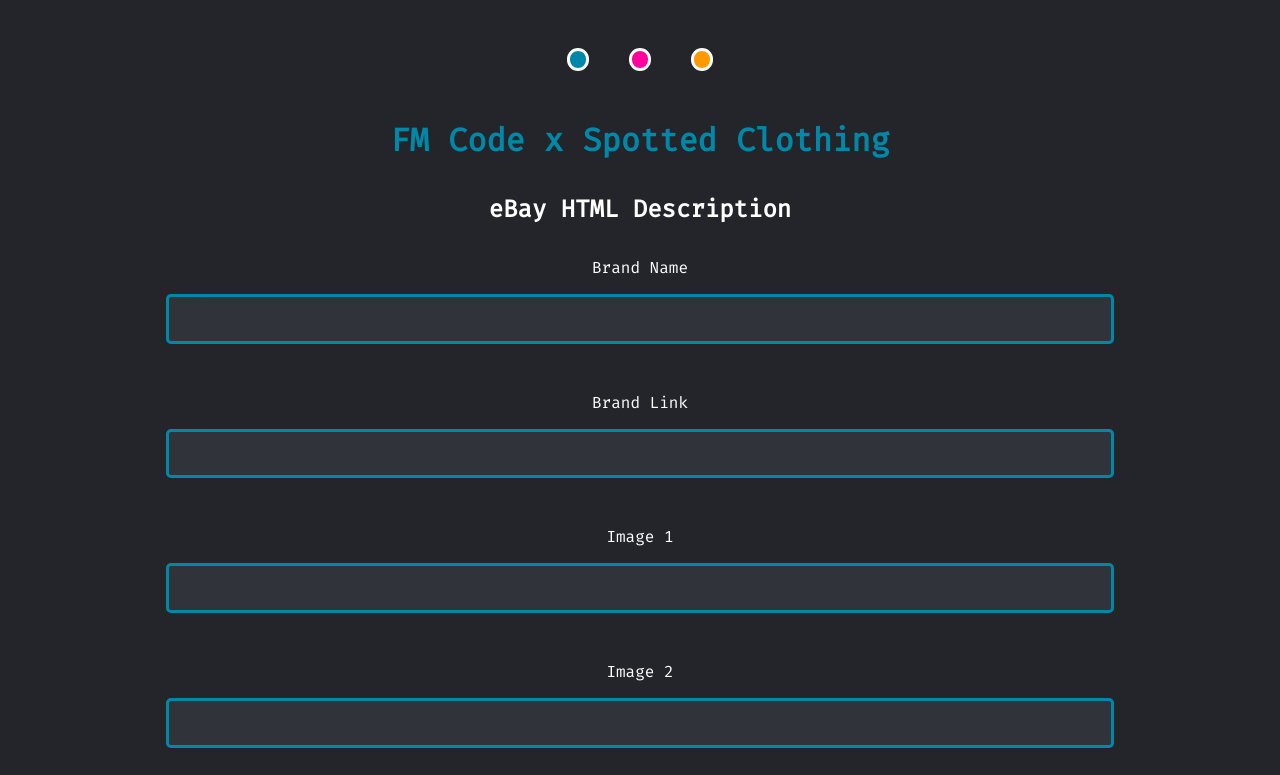
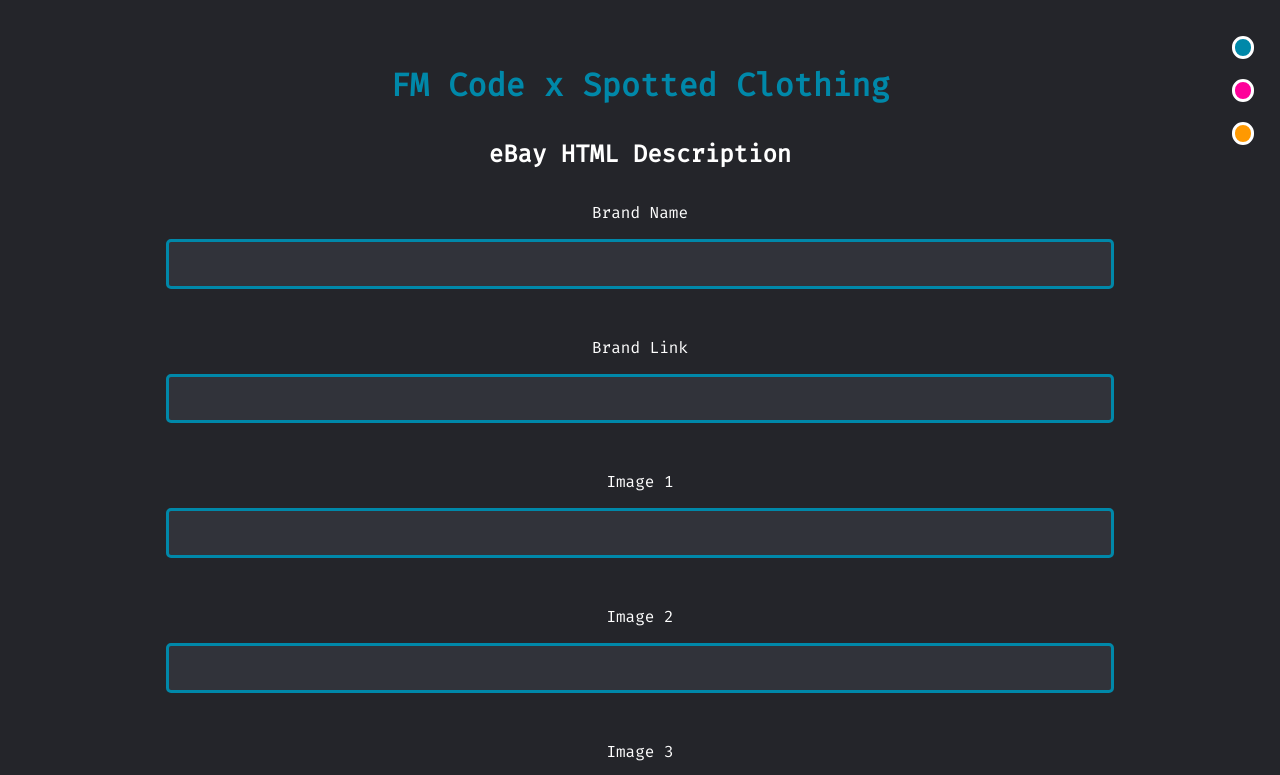
Before and after one commit to FMAC5/spottedclothing, a plain HTML site: page index.html in a window 1280 px wide. Shown: the top 775 px of the page. Drawn offline with Linux system fonts and the light colour scheme.

Commit message:
Update style.css

```diff
--- a/style.css
+++ b/style.css
@@ -32,22 +32,26 @@
 
 .colorContainer {
     display: flex;
+    flex-direction: column;
     justify-content: center;
-    position: sticky;
+    position: fixed;
+    right: 10px;
+    top: 10px;
 
 }
 .color1 {
     border-radius: 100px;
     padding: 0 8px;
     background-color: rgba(0,136,169,1);
-    margin: 0 20px;
     border-color: var(--color2);
     cursor: pointer;
+    margin: 10px 0;
 }
 
 .color1:focus {
     border-radius: 100px;
     padding: 0 8px;
+    margin: 10px 0;
     border-color: rgba(0,136,169,1);
 }
 
@@ -59,15 +63,15 @@
     border-radius: 100px;
     padding: 0 8px;
     background-color: rgba(254, 1, 154, 1);
-    margin: 0 20px;
     border-color: var(--color2);
     cursor: pointer;
+    margin: 10px 0;
 }
 
 .color2:focus {
     border-radius: 100px;
+    border-color: rgba(254, 1, 154, 1);
     padding: 0 8px;
-    border-color: rgba(254, 1, 154, 1);
 }
 
 .color2:hover {
@@ -78,15 +82,15 @@
     border-radius: 100px;
     padding: 0 8px;
     background-color: rgba(255, 153, 1);
-    margin: 0 20px;
     border-color: var(--color2);
     cursor: pointer;
+    margin: 10px 0;
 }
 
 .color3:focus {
     border-radius: 100px;
+    border-color: rgba(255, 153, 1);
     padding: 0 8px;
-    border-color: rgba(255, 153, 1);
 }
 
 .color3:hover {
```
